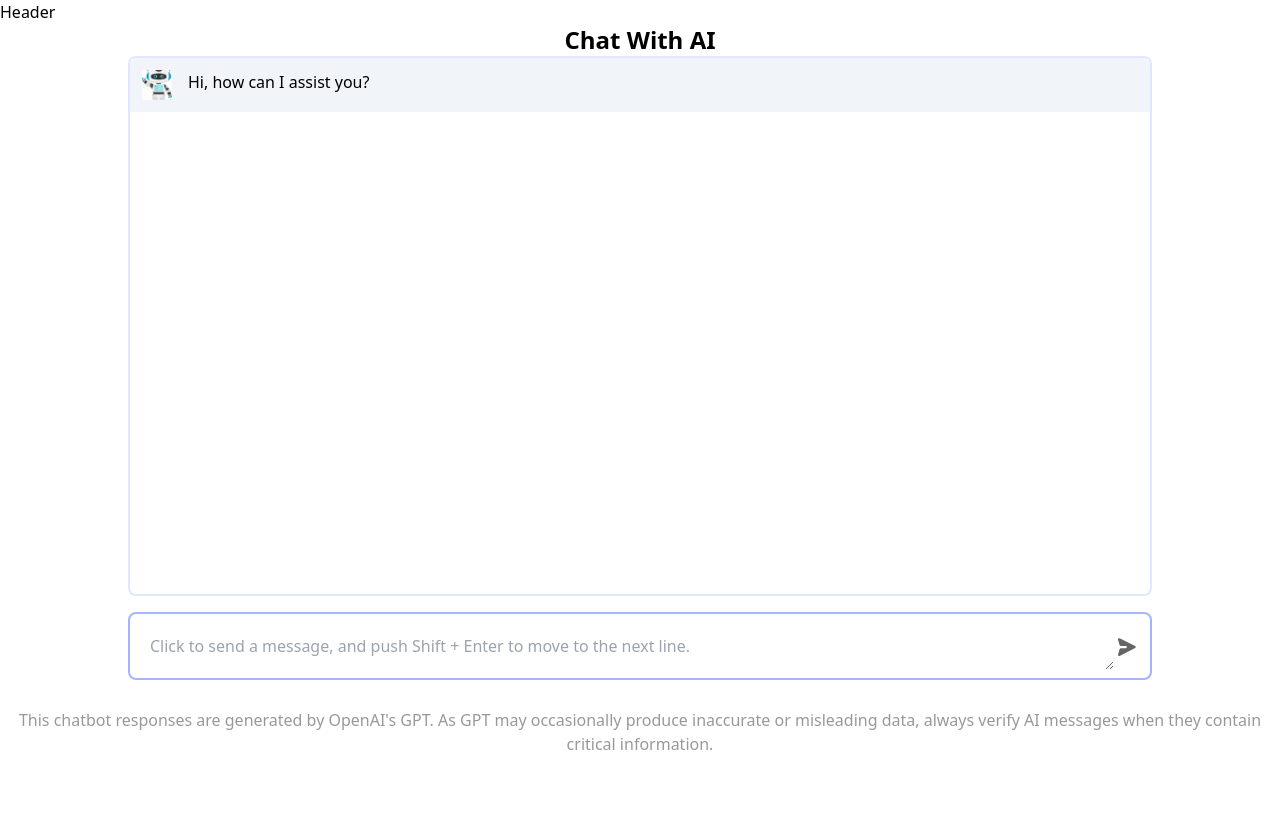
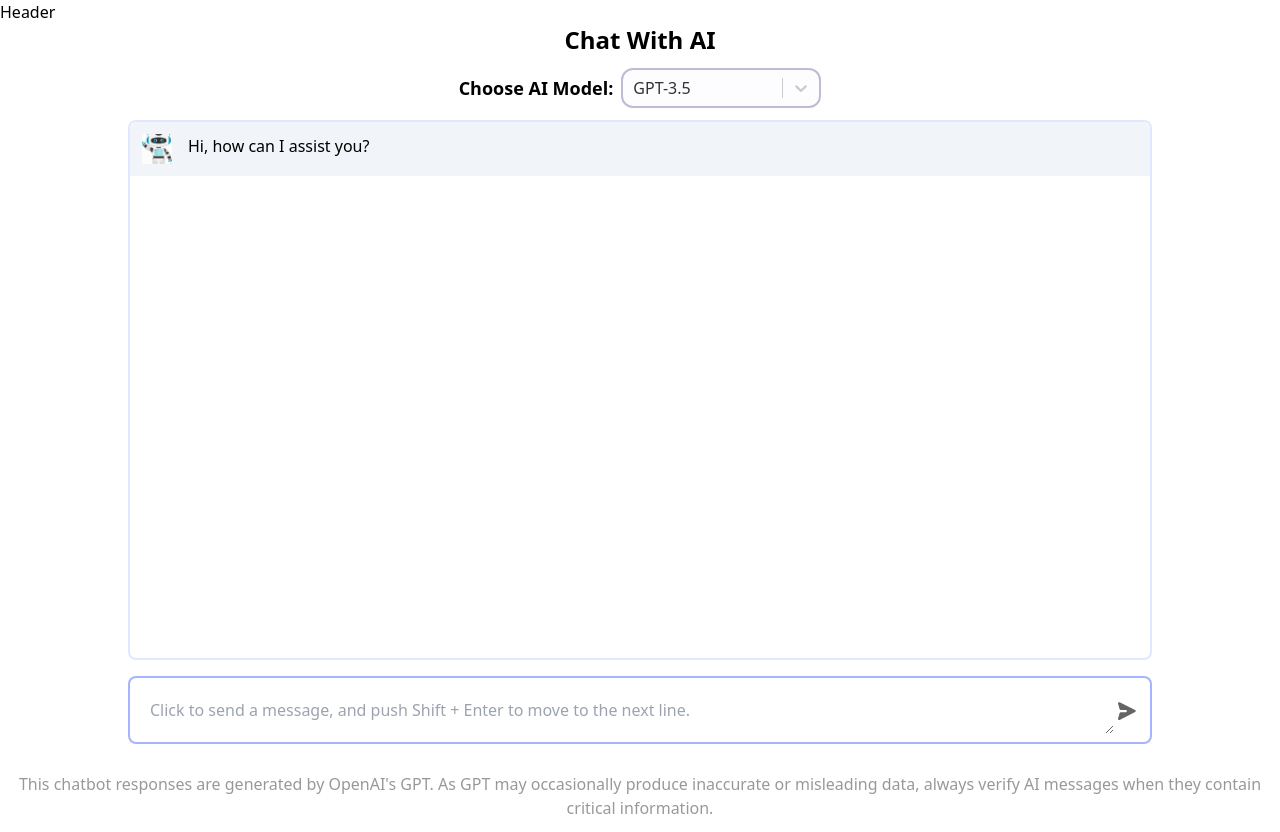
Before and after one commit to vunt199802/Smartchat-RAG, a Next.js app: page / in a window 1280 px wide. Before the commit the page ends 800 px from the top, so only its background shows below. Built offline with nearby package versions, Linux system fonts and the light colour scheme.

Commit message:
feat: add a model selection dropdown

```diff
--- a/package.json
+++ b/package.json
@@ -22,6 +22,7 @@
     "pdf-parse": "^1.1.1",
     "react": "18.2.0",
     "react-dom": "18.2.0",
+    "react-select": "^5.7.3",
     "tailwindcss": "3.3.2",
     "typescript": "5.1.3"
   },
--- /dev/null
+++ b/src/components/DropDownSelect.tsx
@@ -0,0 +1,57 @@
+import { CSSObjectWithLabel, StylesConfig, OptionProps, GroupBase } from 'react-select'
+import Select from 'react-select'
+
+export interface OptionType {
+  value: string;
+  label: string;
+}
+
+interface DropDownSelectProps {
+  selectedOption: OptionType | null;
+  onChange: (selectedOption: OptionType | null) => void;
+  options: OptionType[];
+  label: string;
+}
+
+// Define the options for the select dropdown
+
+
+// Styles for the dropdown
+const customStyles: StylesConfig<OptionType, false> = {
+  option: (provided: CSSObjectWithLabel, props: OptionProps<OptionType, false, GroupBase<OptionType>>) => ({
+    ...provided,
+    backgroundColor: props.isSelected ? '#cacfe1' : (props.isFocused ? '#bac4e3' : '#e0e2ec'),
+    color: 'black',
+  }),
+  control: (provided) => ({
+    ...provided,
+    width: 200,
+    borderRadius: '12px',
+    border: 'solid 2px #bcbcd3',
+    backgroundColor: "#fdfdff",
+  }),
+  menu: (provided: CSSObjectWithLabel) => ({
+    ...provided,
+    borderRadius: '12px',
+    backgroundColor: "#eef0f7",
+  })
+}
+
+const DropDownSelect: React.FC<DropDownSelectProps> = ({ selectedOption, onChange, options, label }) => {
+
+  return (
+    <div className="flex justify-center items-center my-3 space-x-2">
+      <label htmlFor="modelSelect" className="text-lg font-bold">{label}</label>
+      <Select
+        id="modelSelect"
+        onChange={onChange}
+        value={selectedOption}
+        options={options}
+        styles={customStyles}
+        aria-label={label}
+      />
+    </div>
+  )
+}
+
+export default DropDownSelect;
--- a/src/pages/index.tsx
+++ b/src/pages/index.tsx
@@ -2,8 +2,14 @@ import {useState, useRef, useCallback, useEffect, ChangeEvent } from 'react'
 import ArrowButton  from '@/src/components/ArrowButton'
 import ChatMessage from '@/src/components/ChatMessage'
 import { Message } from '@/src/types/chat'
+import DropDownSelect, { OptionType } from '@/src/components/DropDownSelect'
 
 const nameSpace = process.env.NEXT_PUBLIC_NAME_SPACE?? ''
+
+const modelOptions: OptionType[] = [
+  { value: 'GPT-3.5', label: 'GPT-3.5' },
+  { value: 'GPT-4', label: 'GPT-4' },
+];
 
 const HomePage = () => {
   const textAreaRef = useRef<HTMLTextAreaElement>(null)
@@ -12,11 +18,39 @@ const HomePage = () => {
   const [loading, setLoading] = useState<boolean>(false)
   const [error, setError] = useState<string | null>(null)
   const [rows, setRows] = useState<number>(1)
+  const [selectedModel, setSelectedModel] = useState<OptionType | null>(modelOptions[0])
   const [chatHistory, setChatHistory] = useState<Message[]>([
     {
       question: '',
       answer:'Hi, how can I assist you?'
     }])
+
+  const handleAPI = async (question: string, nameSpace: string) => {
+    try {
+      const response = await fetch('/api/chat', {
+        method: 'POST',
+        headers: {
+          'Content-Type': 'application/json',
+        },
+        body: JSON.stringify({
+          question,
+          chatHistory,
+          nameSpace,
+          selectedModel
+        }),
+      });
+
+      const data = await response.json()
+
+      setChatHistory([...chatHistory.slice(0, chatHistory.length), {question: userInput, answer: data}])
+      setLoading(false)
+
+    } catch (error) {
+      setLoading(false)
+      setError('An error occurred while fetching the data. Please try again.')
+      console.error('error', error)
+    }
+  }
 
   const handleSubmit = useCallback(async (e: React.FormEvent) => {
     e.preventDefault()
@@ -33,35 +67,13 @@ const HomePage = () => {
     handleAPI(question, nameSpace)
   }, [userInput])
 
-  const handleAPI = async (question: string, nameSpace: string) => {
-    try {
-      const response = await fetch('/api/chat', {
-        method: 'POST',
-        headers: {
-          'Content-Type': 'application/json',
-        },
-        body: JSON.stringify({
-          question,
-          chatHistory,
-          nameSpace
-        }),
-      });
-
-      const data = await response.json();
-
-      setChatHistory([...chatHistory.slice(0, chatHistory.length), {question: userInput, answer: data}]);
-      setLoading(false);
-
-    } catch (error) {
-      setLoading(false);
-      setError('An error occurred while fetching the data. Please try again.');
-      console.error('error', error);
-    }
+  const handleModelChange = (selectedOption: OptionType | null) => {
+    setSelectedModel(selectedOption)
   }
 
   const handleInputChange = (e: ChangeEvent<HTMLTextAreaElement>) => {
     const newValue = e.target.value;
-    setUserInput(newValue);
+    setUserInput(newValue)
     const newRows = newValue.match(/\n/g)?.length ?? 0
     setRows(newRows + 1)
   }
@@ -100,6 +112,12 @@ const HomePage = () => {
       <h1 className="text-2xl font-bold text-center">
         Chat With AI
       </h1>
+      <DropDownSelect
+        selectedOption={selectedModel}
+        onChange={handleModelChange}
+        options={modelOptions}
+        label='Choose AI Model:'
+      />
       <div className="flex flex-col h-80vh items-center justify-between">
         <div className={`w-80vw grow bg-white border-2 border-indigo-100 rounded-lg`}>
           <div  className="w-full h-full overflow-y-scroll rounded-lg">
```
